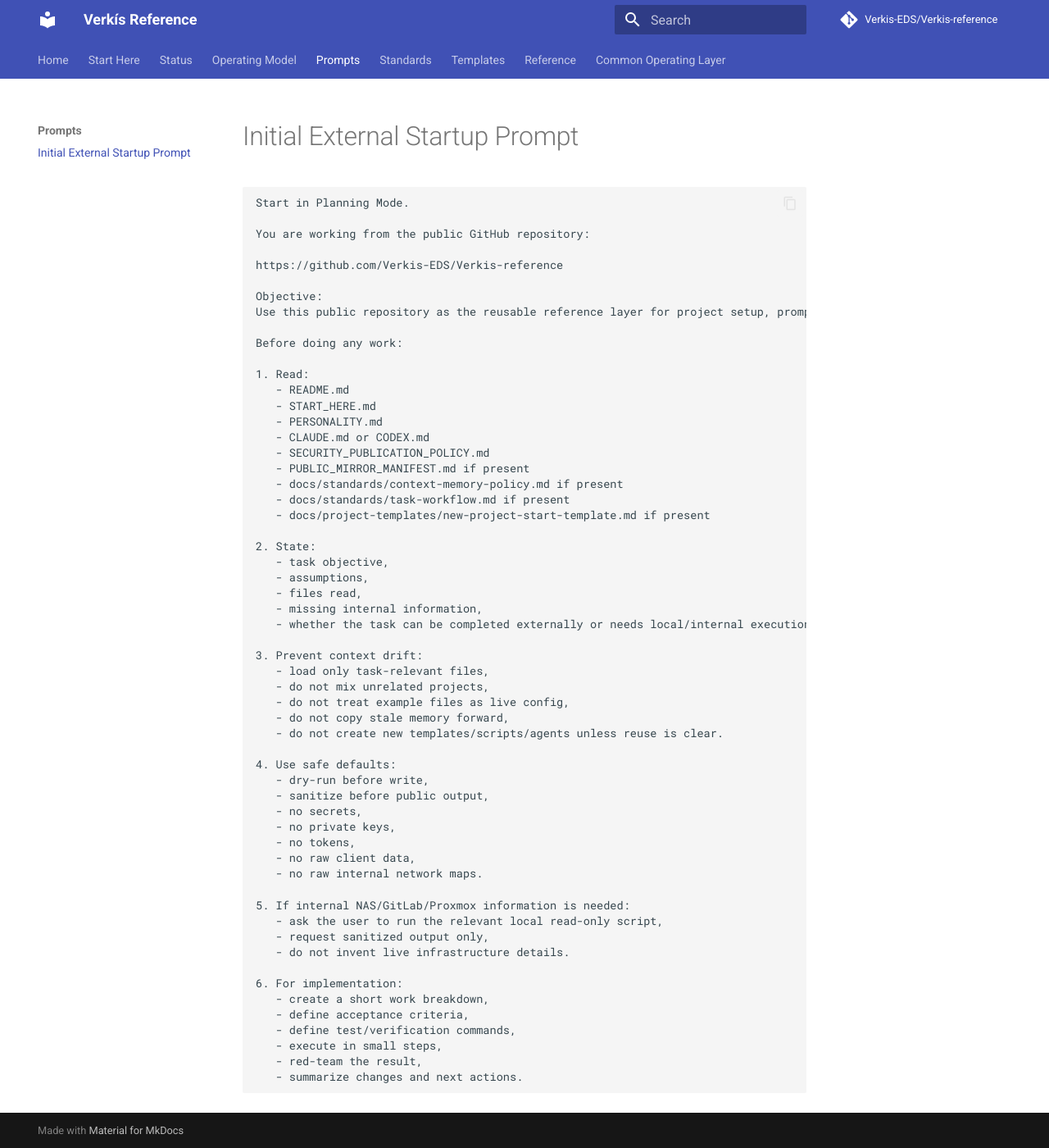
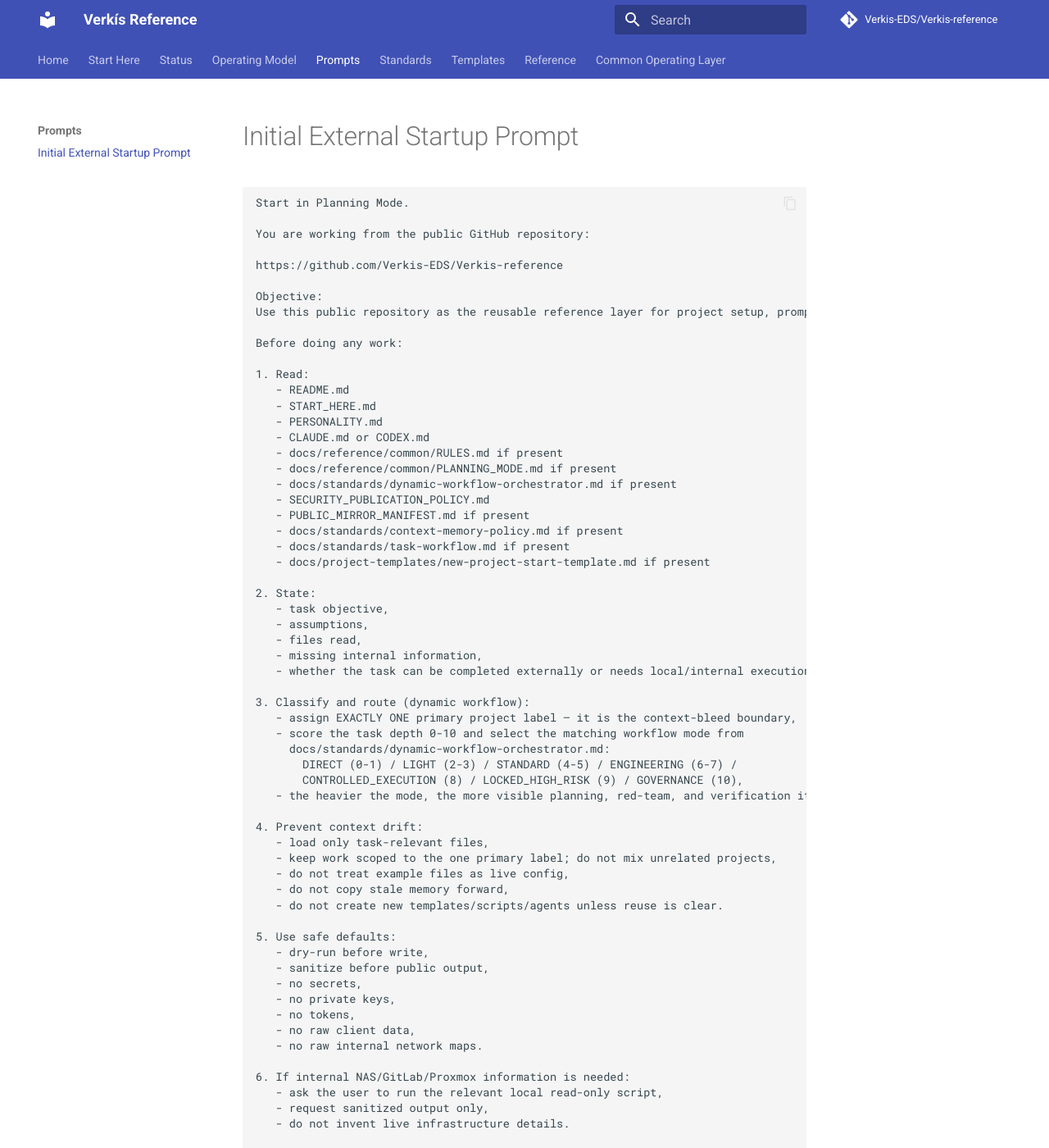
Before and after one commit to Verkis-EDS/Verkis-reference, an MkDocs documentation site: the page built from docs/prompts/initial-external-startup-prompt.md, in a window 1280 px wide and 1400 px high. Shown: the whole window at 82% size. Built offline with MkDocs 1.6.1 and Material for MkDocs 9.7.7, drawn with Linux system fonts in a browser that asks for light colours; comment, search, counter and statistics services are not loaded; some of the changed text lies outside the part shown.

Commit message:
docs: external prompt dynamic-workflow routing + sync RULES
- initial-external-startup-prompt: add 'classify + route' step (one primary
  label = context-bleed boundary; depth 0-10 -> DIRECT...GOVERNANCE per
  docs/standards/dynamic-workflow-orchestrator.md); read RULES/PLANNING_MODE +
  the orchestrator doc; WBS framing
- reference/common/RULES.md: synced from NAS (adds 'Planning Mode first' +
  'Task breakdown + tag' non-negotiables), sanitized

Co-Authored-By: Claude Opus 4.8 (1M context) <noreply@anthropic.com>

```diff
--- a/docs/prompts/initial-external-startup-prompt.md
+++ b/docs/prompts/initial-external-startup-prompt.md
@@ -17,6 +17,9 @@ Before doing any work:
    - START_HERE.md
    - PERSONALITY.md
    - CLAUDE.md or CODEX.md
+   - docs/reference/common/RULES.md if present
+   - docs/reference/common/PLANNING_MODE.md if present
+   - docs/standards/dynamic-workflow-orchestrator.md if present
    - SECURITY_PUBLICATION_POLICY.md
    - PUBLIC_MIRROR_MANIFEST.md if present
    - docs/standards/context-memory-policy.md if present
@@ -30,14 +33,22 @@ Before doing any work:
    - missing internal information,
    - whether the task can be completed externally or needs local/internal execution.
 
-3. Prevent context drift:
+3. Classify and route (dynamic workflow):
+   - assign EXACTLY ONE primary project label — it is the context-bleed boundary,
+   - score the task depth 0-10 and select the matching workflow mode from
+     docs/standards/dynamic-workflow-orchestrator.md:
+       DIRECT (0-1) / LIGHT (2-3) / STANDARD (4-5) / ENGINEERING (6-7) /
+       CONTROLLED_EXECUTION (8) / LOCKED_HIGH_RISK (9) / GOVERNANCE (10),
+   - the heavier the mode, the more visible planning, red-team, and verification it gets.
+
+4. Prevent context drift:
    - load only task-relevant files,
-   - do not mix unrelated projects,
+   - keep work scoped to the one primary label; do not mix unrelated projects,
    - do not treat example files as live config,
    - do not copy stale memory forward,
    - do not create new templates/scripts/agents unless reuse is clear.
 
-4. Use safe defaults:
+5. Use safe defaults:
    - dry-run before write,
    - sanitize before public output,
    - no secrets,
@@ -46,14 +57,13 @@ Before doing any work:
    - no raw client data,
    - no raw internal network maps.
 
-5. If internal NAS/GitLab/Proxmox information is needed:
+6. If internal NAS/GitLab/Proxmox information is needed:
    - ask the user to run the relevant local read-only script,
    - request sanitized output only,
    - do not invent live infrastructure details.
 
-6. For implementation:
-   - create a short work breakdown,
-   - define acceptance criteria,
+7. For implementation:
+   - create a short work breakdown (WBS) with acceptance criteria,
    - define test/verification commands,
    - execute in small steps,
    - red-team the result,
```
Also changed, not shown: PUBLIC_MIRROR_MANIFEST.md (+1 -1 lines), docs/reference/common/RULES.md (+2 -0 lines).
